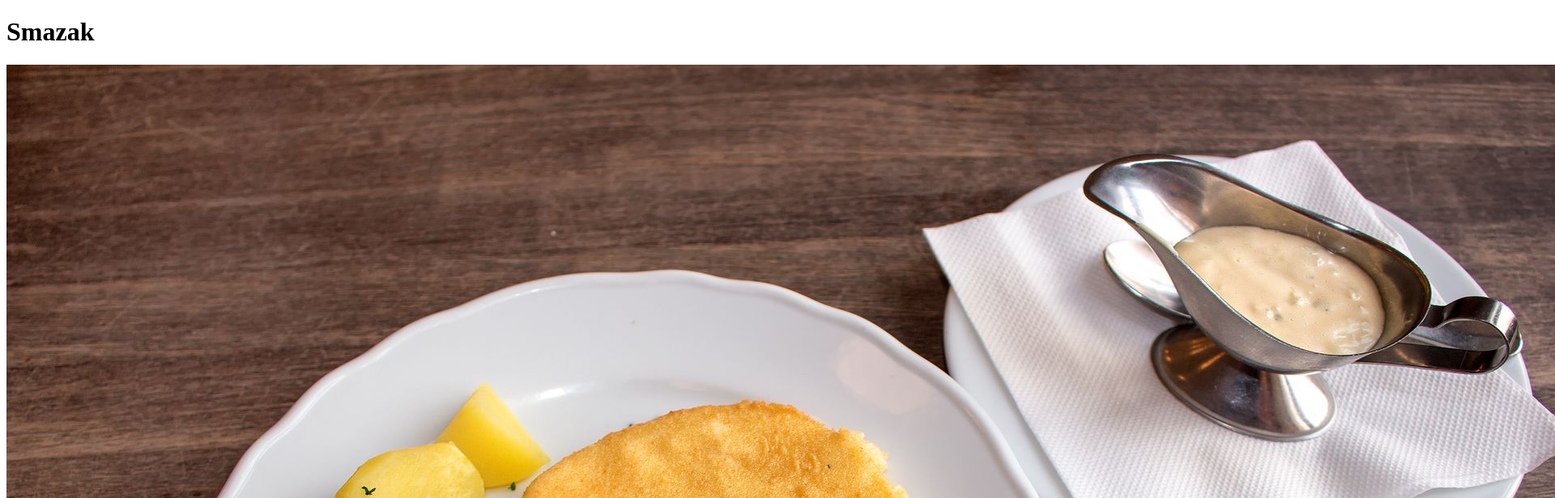
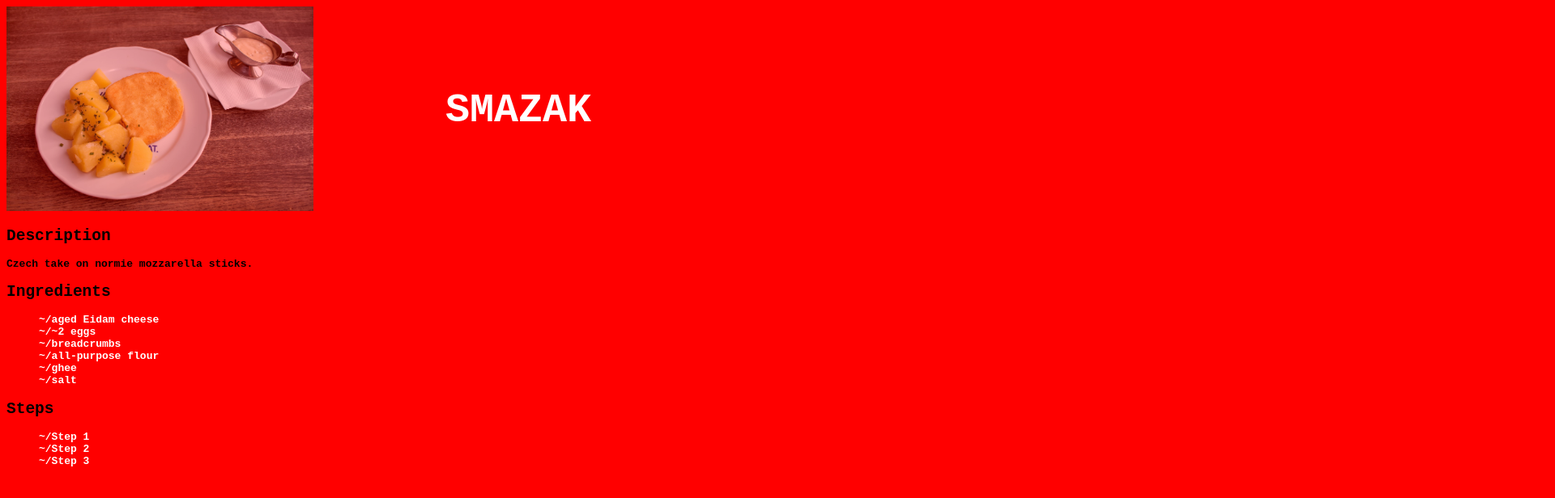
Before and after one commit to docherak/odin-recipes, a plain HTML site: page recipes/smazak.html in a window 1280 px wide. Shown: the top 616 px of the page at 81% size, 1920 px wide, since content can reach past the window. Drawn offline with Linux system fonts and the light colour scheme.

Commit message:
Init CSS edits

```diff
--- a/recipes/smazak.html
+++ b/recipes/smazak.html
@@ -3,10 +3,13 @@
 <head>
   <meta charset="UTF-8">
   <title>Proper Czech Smazak</title>
+  <link rel="stylesheet" href="../styles.css">
 </head>
 <body>
-  <h1>Smazak</h1>
-    <img src="../images/smazak.jpg">
+  <div class="container">
+    <img src="../images/smazak.jpg" class="recipepic">
+    <div class="center">SMAZAK</div>
+  </div>
   <h2>Description</h2>
     <p>Czech take on normie mozzarella sticks.</p>
   <h2>Ingredients</h2>
--- /dev/null
+++ b/styles.css
@@ -0,0 +1,45 @@
+body {
+  font-family: monospace;
+  font-weight: bold;
+  background-color: red;
+  /* background-image: linear-gradient(to bottom right, blue, yellow);
+  */
+  background-size: cover;
+}
+
+h1 {
+  text-align: center;
+  color: white;
+}
+
+a {
+  color: black;
+}
+
+li {
+  color: white;
+  list-style: none;
+}
+
+li::before {
+  content: '\007E\002F';
+}
+
+.container {
+  position: relative;
+}
+
+.center {
+  position: absolute;
+  top: 50%;
+  left: 50%;
+  transform: translate(-50%, -50%);
+  font-size: 50px;
+  color: white;
+}
+
+.recipepic {
+  width: 30%;
+  height: auto;
+  opacity: 0.7;
+}
```
Also changed, not shown: index.html (+10 -6 lines).
